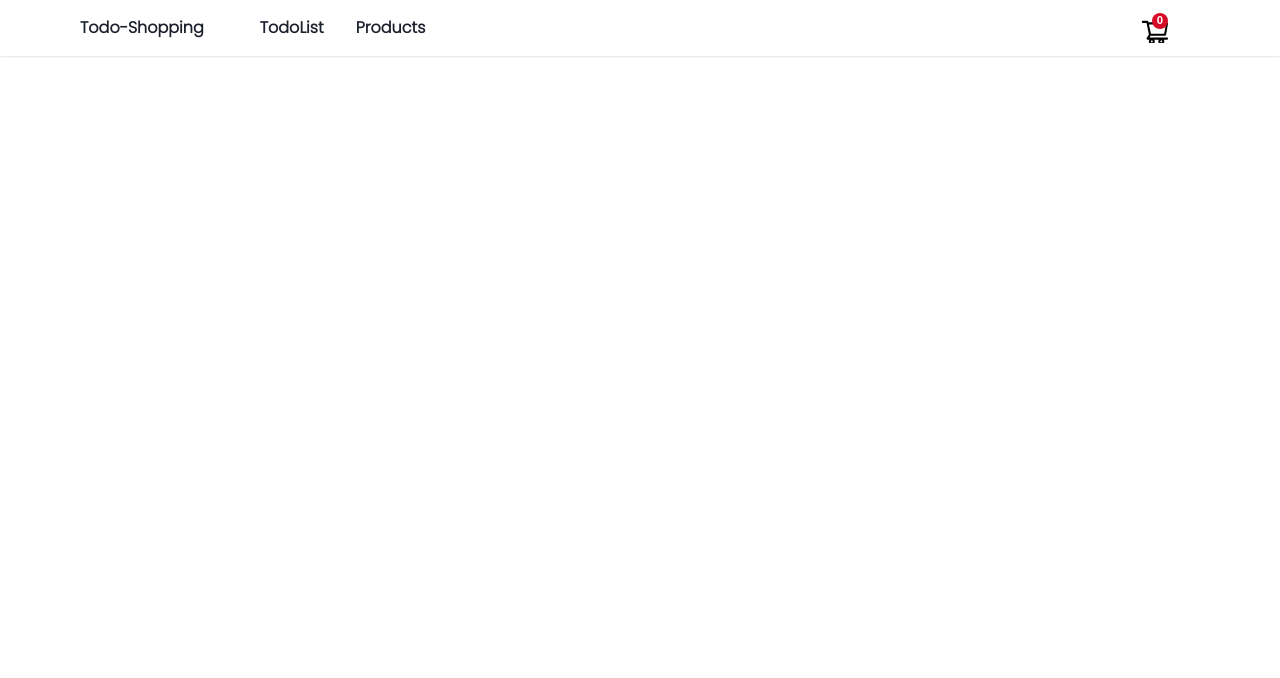
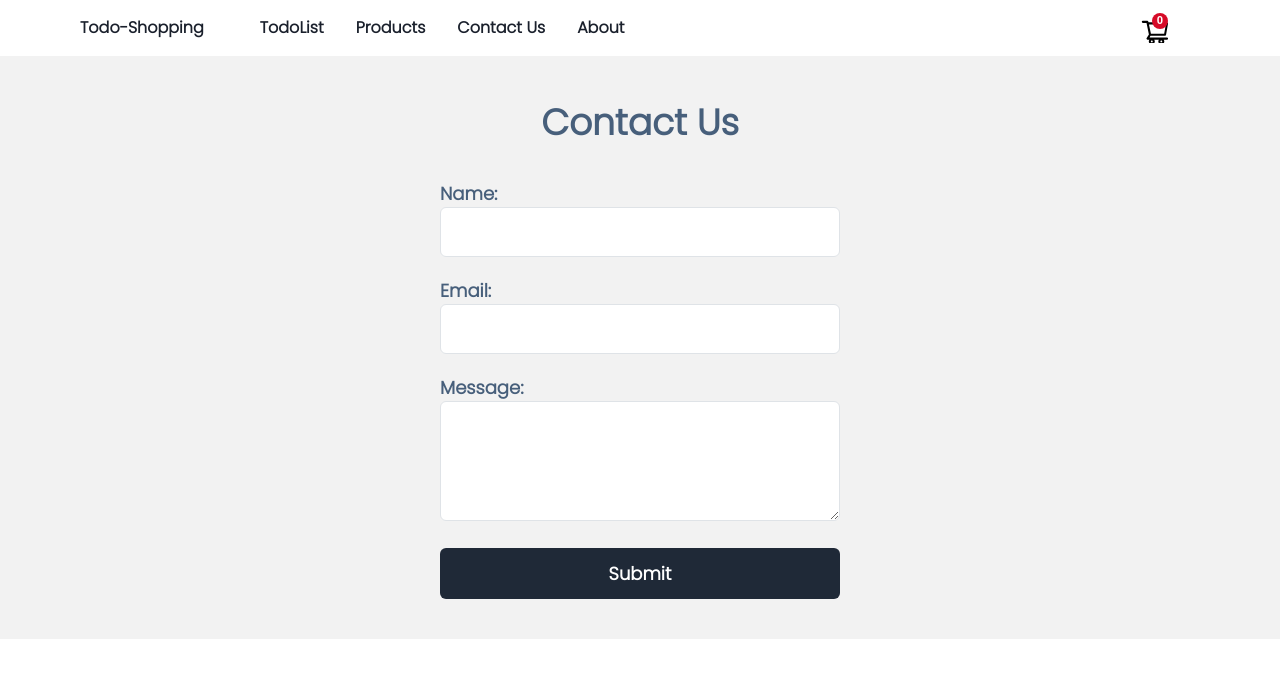
Before and after one commit to Krishukr12/todo-shopping, a React (Vite) app: page /contact in a window 1280 px wide. Shown: the top 678 px of the page. Built offline with nearby package versions, Linux system fonts and the light colour scheme.

Commit message:
Contact page add

```diff
--- a/src/components/Navbar/Navbar.jsx
+++ b/src/components/Navbar/Navbar.jsx
@@ -18,6 +18,8 @@ export const Navbar = () => {
       <div className={styles.link_container}>
         <Link to="/todolist">TodoList</Link>
         <Link to="/products">Products</Link>
+        <Link to="/contact">Contact Us</Link>
+        <Link to="/about">About</Link>
       </div>
 
       {/* Cart Notification */}
--- a/src/components/Product Card/ProductCard.module.css
+++ b/src/components/Product Card/ProductCard.module.css
@@ -48,7 +48,7 @@
   display: flex;
   align-items: center;
   justify-content: center;
-  background-color: #007bff;
+  background-color: #1f2937;
   color: #fff;
   border: none;
   border-radius: 4px;
--- a/src/pages/Cart/Cart.jsx
+++ b/src/pages/Cart/Cart.jsx
@@ -1,3 +1,5 @@
+
+
 const Cart = () => {
   return <div>Cart</div>;
 };
--- /dev/null
+++ b/src/pages/Contact/Contact.jsx
@@ -0,0 +1,27 @@
+import styles from "./Contact.module.css";
+const ContactPage = () => {
+  return (
+    <div className={styles.contactPage}>
+      <h2 className={styles.title}>Contact Us</h2>
+      <form className={styles.contactForm}>
+        <label className={styles.label}>
+          Name:
+          <input type="text" className={styles.input} />
+        </label>
+        <label className={styles.label}>
+          Email:
+          <input type="email" className={styles.input} />
+        </label>
+        <label className={styles.label}>
+          Message:
+          <textarea className={styles.textarea}></textarea>
+        </label>
+        <button type="submit" className={styles.submitButton}>
+          Submit
+        </button>
+      </form>
+    </div>
+  );
+};
+
+export default ContactPage;
--- /dev/null
+++ b/src/pages/Contact/Contact.module.css
@@ -0,0 +1,60 @@
+.contactPage {
+  display: flex;
+  flex-direction: column;
+  align-items: center;
+  justify-content: center;
+  padding: 40px;
+  background-color: #f2f2f2;
+}
+
+.title {
+  font-size: 36px;
+  font-weight: bold;
+  color: #475f7b;
+  margin-bottom: 30px;
+  text-align: center;
+}
+
+.contactForm {
+  width: 400px;
+}
+
+.label {
+  font-size: 18px;
+  font-weight: bold;
+  color: #475f7b;
+  margin-bottom: 10px;
+}
+
+.input,
+.textarea {
+  width: 100%;
+  padding: 12px;
+  border: 1px solid #dfe3e7;
+  border-radius: 6px;
+  background-color: #fff;
+  color: #475f7b;
+  margin-bottom: 20px;
+  font-size: 16px;
+  outline: none;
+}
+
+.textarea {
+  height: 120px;
+  resize: vertical;
+}
+.submitButton {
+  width: 100%;
+  padding: 12px;
+  background-color: #1f2937;
+  color: #fff;
+  border: none;
+  border-radius: 6px;
+  font-size: 18px;
+  font-weight: bold;
+  cursor: pointer;
+  transition: background-color 0.3s ease;
+}
+.submitButton:hover {
+  background-color: #0056b3;
+}
--- a/src/routes/MainRoutes.jsx
+++ b/src/routes/MainRoutes.jsx
@@ -2,6 +2,7 @@ import { Route, Routes } from "react-router-dom";
 import Todo from "../pages/Todo/Todo";
 import Products from "../pages/Products/Products";
 import Cart from "../pages/Cart/Cart";
+import ContactPage from "../pages/Contact/Contact";
 
 export const MainRoutes = () => {
   return (
@@ -11,6 +12,7 @@ export const MainRoutes = () => {
         <Route path="/todolist" element={<Todo />}></Route>
         <Route path="/products" element={<Products />}></Route>
         <Route path="/cart" element={<Cart />}></Route>
+        <Route path="/contact" element={<ContactPage />}></Route>
       </Routes>
     </div>
   );
```
Also changed, not shown: src/pages/Cart/Cart.module.css (+65 -0 lines).
